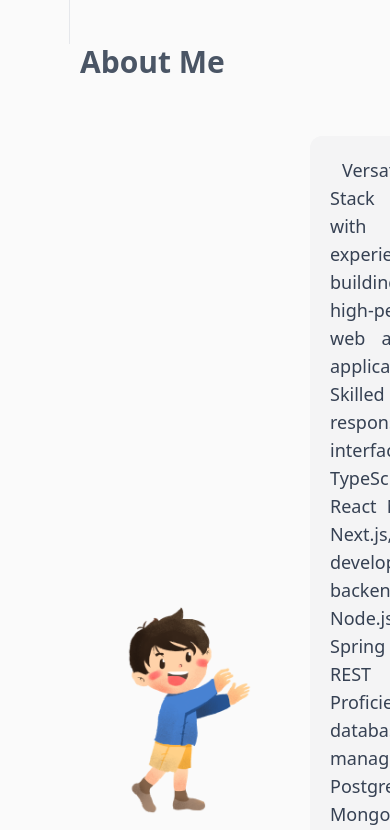
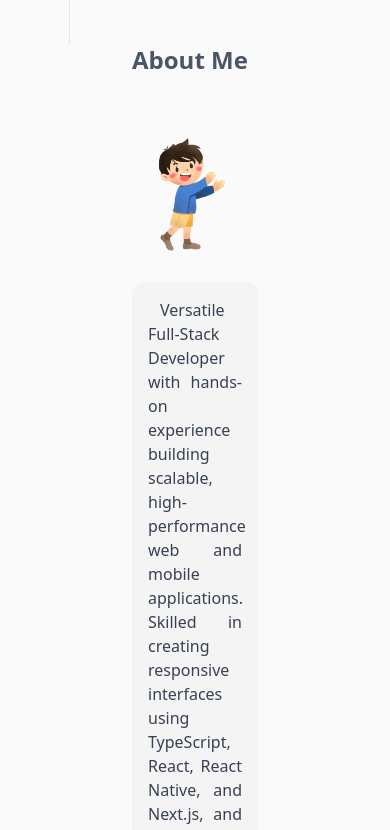
Before and after one commit to Tsigie-beyene/portfolio-website, a Next.js app: page / in a window 390 px wide. Shown: the part 800-1630 px from the top of the page. Built offline with nearby package versions, Linux system fonts and the light colour scheme; some icons are missing.

Commit message:
make about page responsive

```diff
--- a/src/app/globals.css
+++ b/src/app/globals.css
@@ -1,13 +1,11 @@
 @import "tailwindcss";
 
-@theme{
-
-    --breakpoint-xl:"1400px";
-    --breakpoint-lg:"1150px";
-    --breakpoint-md:"767px";
-    --breakpoint-sm:"639px";
-    --breakpoint-xs:"393px";
-
+:root {
+    --breakpoint-xl: 1400px;
+    --breakpoint-lg: 1150px;
+    --breakpoint-md: 767px;
+    --breakpoint-sm: 639px;
+    --breakpoint-xs: 393px;
 
     /* Define colors for light and dark mode */
     --color-bg-light: #ffffff;
--- a/src/app/page.js
+++ b/src/app/page.js
@@ -41,7 +41,7 @@ export default function Home() {
       <Load />
       <Toggle>
         <Navbar id={id} />
-        <div className="w-full mx-auto px-20" ref={compsRef}>
+        <div className="w-full mx-auto px-18 sm:px-12 md:px-4 lg:px-2 xl:px-0.5" ref={compsRef}>
           <Hero />
           <About />
           <Experiance />
--- a/src/components/About.jsx
+++ b/src/components/About.jsx
@@ -3,28 +3,53 @@
 import Image from "next/image"
 import Heading from "./sub/Heading"
 import Achievements from "./sub/Achievements"
-import { aboutData,aboutText,downloadIcon,arrowLeftIcon } from "@/assets"
+import { aboutData, aboutText, downloadIcon, arrowLeftIcon } from "@/assets"
+
 export default function About() {
   return (
-<div id="about" className="min-h-screen  flex flex-col items-center justify-center">
-     <Heading text={"About Me"}/>
-      <div className="w-full flex items-center justify-between md:justify-center">
-      <Image src={'/about-me.png'} alt="About Image" width={400} height={400} className="w-[300px] lg:w-[200px] md:hidden sm:hidden xs:hidden"/>
-      <div className=" relative max-w-[800px] rounded-xl bg-zinc-100 p-5 text-justify dark:bg-zinc-700 transition-colors">
-        <span className="absolute -left-5 top-25 scale-[2.5] text-zinc-100 md:hidden dark:text-zinc-700 transition-colors">{arrowLeftIcon}</span>
-        <p className="text-lg font-light text-gray-700 first-letter:pl-3 lg:text-[16px] sm:text-[14px] dark:text-white"> {aboutText}</p>
-        <a href="/Tsigie_Beyene_Resume.pdf" downloads="" className="w-max flex items-center gap-x-2 mt-6 rounded-full border border-gray-300
-        bg-red-400 px-3 py-2 font-light text-white hover:bg-red-500 transition-colors">
+    <div id="about" className="min-h-screen flex flex-col items-center justify-center px-15 sm:px-6 md:px-2 lg:px-o.5 xl:px-0.5">
+      <Heading text={"About Me"} />
+
+      {/* Main Section: Image + Text */}
+      <div className="w-full flex flex-col items-center gap-6 md:flex-row md:justify-center md:items-start">
+
+        {/* Image (shown on all devices, scaled based on screen size) */}
+        <Image
+          src="/about-me.png"
+          alt="About Image"
+          width={400}
+          height={400}
+          className="w-[200px] sm:w-[250px] md:w-[300px] lg:w-[300px]"
+        />
+
+        {/* Text Box */}
+        <div className="relative w-full max-w-[800px] rounded-xl bg-zinc-100 p-4 sm:p-6 text-justify dark:bg-zinc-700 transition-colors">
+
+          {/* Decorative Arrow (shown only on medium and up) */}
+          <span className="hidden md:block absolute -left-5 top-25 scale-[2.5] text-zinc-100 dark:text-zinc-700 transition-colors">
+            {arrowLeftIcon}
+          </span>
+
+          {/* About Text */}
+          <p className="text-base font-light text-gray-700 sm:text-[15px] md:text-[16px] lg:text-lg dark:text-white first-letter:pl-3">
+            {aboutText}
+          </p>
+
+          {/* Download CV Button */}
+          <a
+            href="/Tsigie_Beyene_Resume.pdf"
+            download
+            className="mt-6 inline-flex items-center gap-x-2 rounded-full border border-gray-300 bg-red-400 px-4 py-2 text-sm sm:text-base font-light text-white hover:bg-red-500 transition-colors"
+          >
             <span>Download CV</span>
             <span className="text-2xl">{downloadIcon}</span>
-
-
           </a>
         </div>
       </div>
-        <div className="mt-20 w-full flex flex-wrap items-center justify-between gap-x-7 gap-y-10" >
 
-          {aboutData.map((item,i)=>(
+      {/* Achievements Section */}
+      <div className="mt-16 w-full flex flex-wrap items-center justify-center gap-x-7 gap-y-10">
+        {aboutData.map((item, i) => (
           <Achievements key={i} title={item.title} amount={item.amount}>
             {item.icon}
           </Achievements>
--- a/src/components/sub/Heading.jsx
+++ b/src/components/sub/Heading.jsx
@@ -1,7 +1,7 @@
 
 export default function Heading({text}) {
   return (
-    <h1 className="text-3xl sm:text-2xl font-bold text-gray-600 mb-14 self-start dark:text-white transition-colors">
+    <h1 className="text-2xl sm:text-2xl lg:text-3xl font-bold text-gray-600 mb-14 self-start dark:text-white transition-colors">
         {text}
     </h1>
   )
--- a/tailwind.config.js
+++ b/tailwind.config.js
@@ -5,8 +5,8 @@ exports = {
   ],
   theme: {
     screens: {
-      'xs': {'max': '639px'},      // Only for mobile (0-639px)
-      'sm': {'min': '640px'},      // Small and larger (640px+)
+      'xs': {'max': '393px'},      // Only for mobile (0-639px)
+      'sm': {'min': '639px'},      // Small and larger (640px+)
       'md': {'min': '768px'},      // Medium and larger (768px+)
       'lg': {'min': '1024px'},     // Large and larger (1024px+)
       'xl': {'min': '1280px'},     // Extra large and larger (1280px+)
```
Lines whose indentation alone changed are shown as unchanged.
